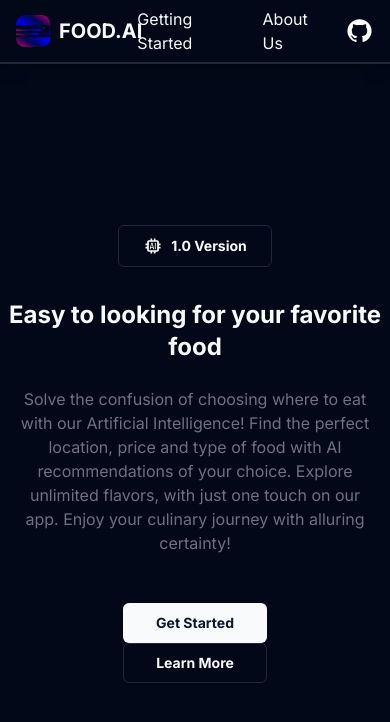
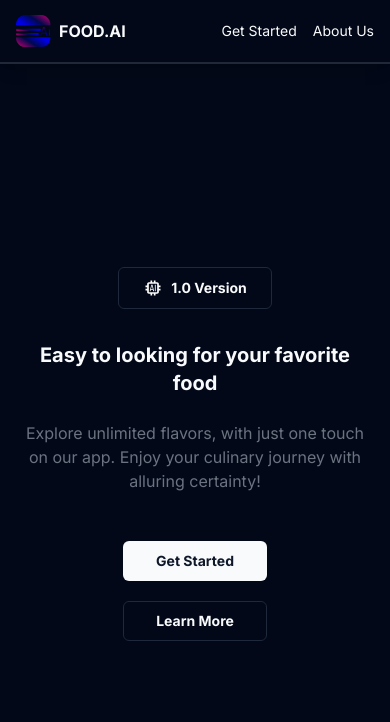
Before and after one commit to pragusga25/foodai, a Next.js app: page / in a window 390 px wide. Shown: the top 722 px of the page. Built offline with nearby package versions, Linux system fonts and the light colour scheme.

Commit message:
feat(seo): add metadata

```diff
--- a/src/app/page.tsx
+++ b/src/app/page.tsx
@@ -72,15 +72,20 @@ export default function Home() {
       <nav className="flex justify-between h-16 shadow-lg border-b-2 border-gray-800 px-4 md:px-20 items-center py-4 md:py-8">
         <div className="flex items-center">
           <Image src="/logo.png" alt="logo" width={35} height={35} />
-          <h1 className="text-xl font-bold ml-2 md:ml-4">FOOD.AI</h1>
+          <h1 className="text-base sm:text-lg md:text-xl font-bold ml-2 md:ml-4">
+            FOOD.AI
+          </h1>
         </div>
 
-        <div className="flex items-center">
-          <Link href="/">Getting Started</Link>
-          <Link href="/about" className="mx-4 md:mx-8">
+        <div className="flex items-center text-sm sm:text-base">
+          <Link href="/">Get Started</Link>
+          <Link href="/about" className="ml-4 sm:mx-8">
             About Us
           </Link>
-          <Link href="https://github.com/pragusga25">
+          <Link
+            href="https://github.com/pragusga25"
+            className="hidden sm:block"
+          >
             <Image src="/github.svg" alt="github" width={30} height={30} />
           </Link>
         </div>
@@ -98,15 +103,17 @@ export default function Home() {
           1.0 Version
         </Button>
 
-        <h1 className="text-2xl md:text-4xl lg:text-5xl font-bold text-center mt-8">
+        <h1 className="text-xl md:text-4xl lg:text-5xl font-bold text-center mt-8 px-5">
           Easy to looking for your favorite food
         </h1>
-        <p className="text-center text-gray-500 mt-6 px-4 md:px-20 max-w-[1000px]">
-          Solve the confusion of choosing where to eat with our Artificial
-          Intelligence! Find the perfect location, price and type of food with
-          AI recommendations of your choice. Explore unlimited flavors, with
-          just one touch on our app. Enjoy your culinary journey with alluring
-          certainty!
+        <p className="text-center text-gray-500 mt-6 px-5 md:px-20 max-w-[1000px]">
+          <span className="hidden sm:block">
+            Solve the confusion of choosing where to eat with our Artificial
+            Intelligence! Find the perfect location, price and type of food with
+            AI recommendations of your choice.
+          </span>{' '}
+          Explore unlimited flavors, with just one touch on our app. Enjoy your
+          culinary journey with alluring certainty!
         </p>
 
         <div className="flex flex-col md:flex-row mt-12">
@@ -115,7 +122,7 @@ export default function Home() {
           </Button>
           <Button
             variant="outline"
-            className="px-8 py-4 font-bold ml-0 md:ml-8"
+            className="px-8 py-4 font-bold ml-0 mt-5 md:mt-0 md:ml-8"
           >
             Learn More
           </Button>
```
